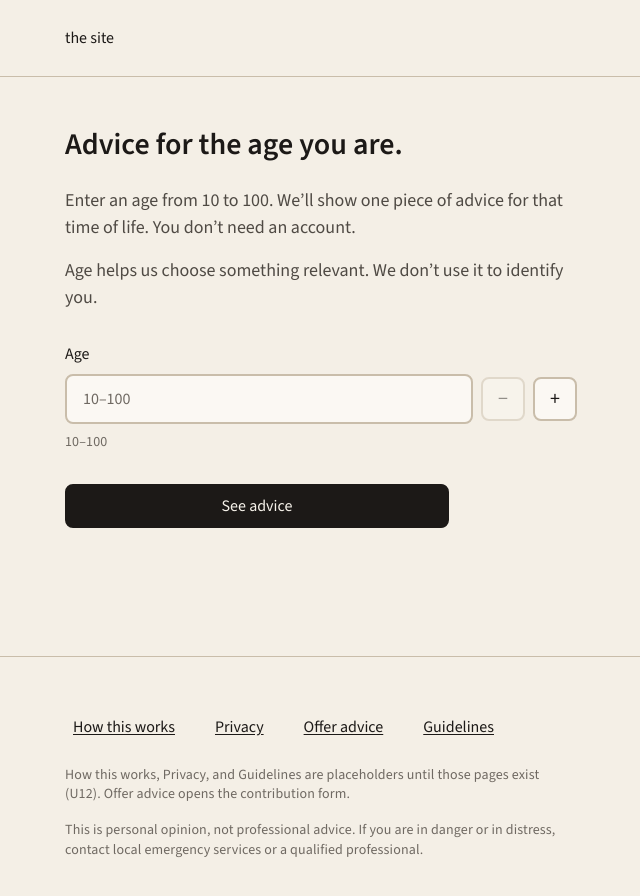
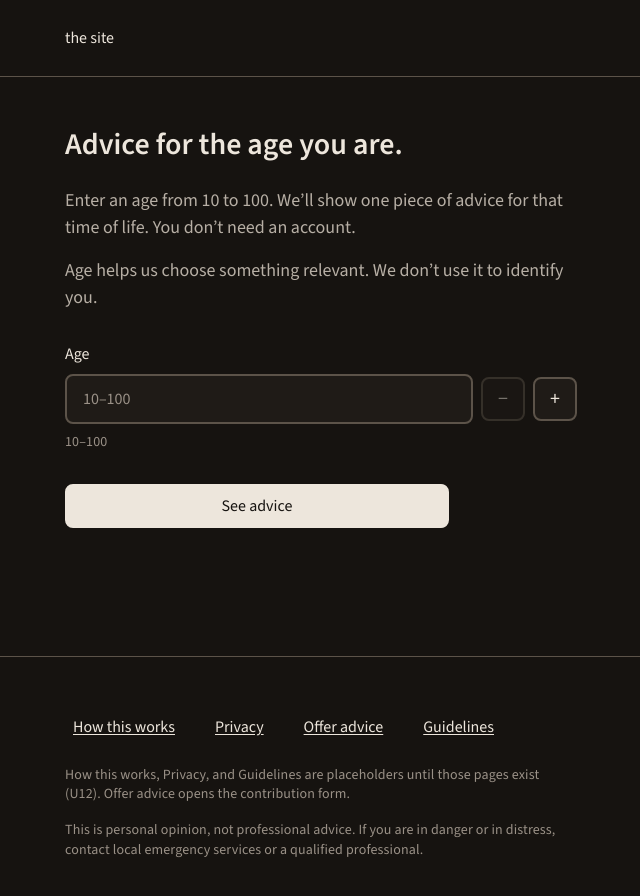
Before and after one commit to Paras-star/quiet-paper, a Next.js app: page / in a window 1280 px wide. Shown: the top 896 px of the page, without its empty margins (319-959 px from the left). Built offline with nearby package versions, Linux system fonts and the light colour scheme.

Commit message:
style: refine quiet paper visual theme
Co-authored-by: paraschuri45 <paraschuri45@gmail.com>

```diff
--- a/app/globals.css
+++ b/app/globals.css
@@ -1,22 +1,23 @@
 @import "tailwindcss";
 /*
-Quiet Paper tokens from docs/product/visual-design-system.md.
+Quiet Paper colour tokens. Semantic names match docs/product/visual-design-system.md.
+Values are a single warm dim-room palette (not a light/dark switcher).
 Raw values live on --qp-* so Tailwind theme keys do not recurse.
 */
 :root {
-  --qp-canvas: #f4efe6;
-  --qp-surface: #fbf8f3;
-  --qp-ink: #1c1917;
-  --qp-ink-secondary: #4f4a44;
-  --qp-ink-muted: #6f6962;
-  --qp-border: #c9bdaa;
-  --qp-action-hover: #3a342e;
-  --qp-action-text: #f7f3eb;
-  --qp-action-secondary-hover: #ebe4d8;
-  --qp-success: #215c38;
-  --qp-warning: #8a5a12;
-  --qp-danger: #8f2d2a;
-  --qp-overlay: rgb(28 25 23 / 40%);
+  --qp-canvas: #161310;
+  --qp-surface: #1f1b17;
+  --qp-ink: #ede6dc;
+  --qp-ink-secondary: #b7afa5;
+  --qp-ink-muted: #9a9187;
+  --qp-border: #5c5349;
+  --qp-action-hover: #d8cfc3;
+  --qp-action-text: #161310;
+  --qp-action-secondary-hover: #2a2520;
+  --qp-success: #a3c9a8;
+  --qp-warning: #d2b07a;
+  --qp-danger: #d4a09a;
+  --qp-overlay: rgb(8 6 4 / 55%);
   --font-advice-stack: var(--font-advice), "Iowan Old Style", "Palatino Linotype", Palatino, Georgia, serif;
   --font-ui-stack: var(--font-ui), system-ui, "Segoe UI", Roboto, "Helvetica Neue", Arial, sans-serif;
   --type-advice-size: 1.625rem;
@@ -45,7 +46,7 @@ Raw values live on --qp-* so Tailwind theme keys do not recurse.
   --radius-control: 8px;
   --radius-dialog: 12px;
   --shadow-none: none;
-  --shadow-dialog: 0 8px 24px rgb(28 25 23 / 10%);
+  --shadow-dialog: 0 8px 24px rgb(8 6 4 / 45%);
   --layout-advice: 36rem;
   --layout-wide: 42rem;
   --layout-dialog: 28rem;
@@ -92,6 +93,7 @@ Raw values live on --qp-* so Tailwind theme keys do not recurse.
 }
 html {
   height: 100%;
+  color-scheme: dark;
 }
 body {
   min-height: 100%;
```
